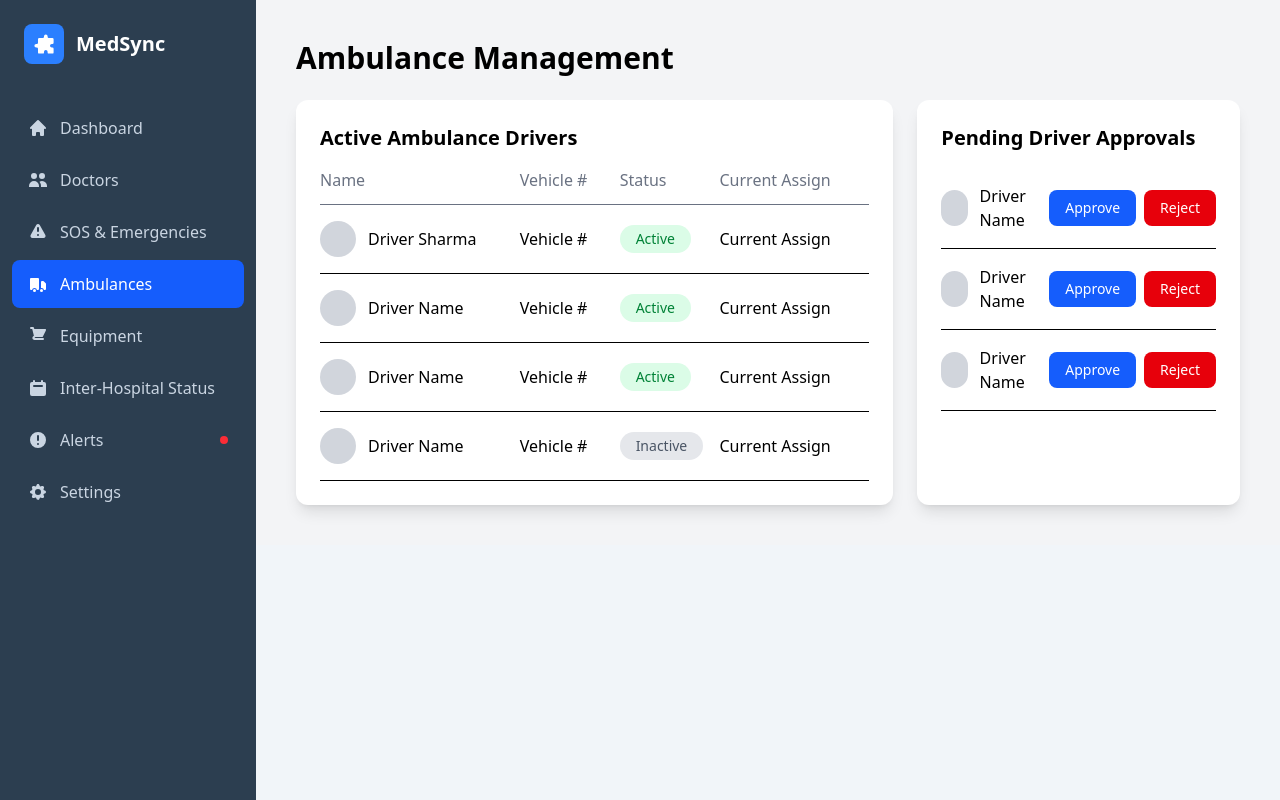
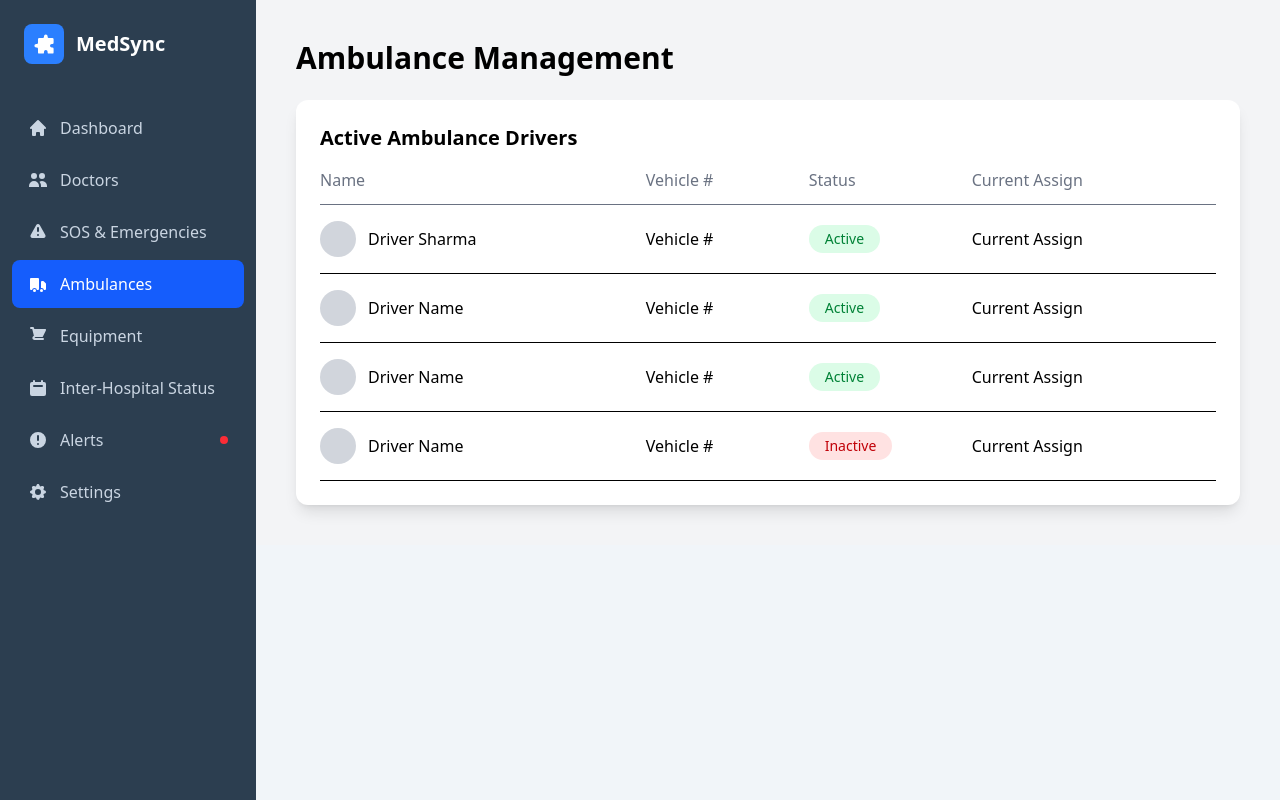
Before and after one commit to Vishnu-p-c/MedSync, a React (Vite) app in the folder frontend/: page /ambulance-dashboard in a window 1280 px wide. Built offline with nearby package versions, Linux system fonts and the light colour scheme.

Commit message:
AMBULANCE DASHBOARD

```diff
--- a/frontend/src/pages/AmbulanceDashboard.jsx
+++ b/frontend/src/pages/AmbulanceDashboard.jsx
@@ -51,6 +51,8 @@ export default function AmbulanceDashboard() {
                   ${
                     d.status === "Active"
                       ? "bg-green-100 text-green-700"
+                      : d.status === "Inactive"
+                      ? "bg-red-100 text-red-700"
                       : "bg-gray-200 text-gray-600"
                   }
                 `}
@@ -63,33 +65,7 @@ export default function AmbulanceDashboard() {
           ))}
         </div>
 
-        {/* RIGHT CARD */}
-        <div className="flex-1 bg-white rounded-xl shadow-lg p-6">
-          <h2 className="text-xl font-semibold mb-4">
-            Pending Driver Approvals
-          </h2>
-
-          {pendingDrivers.map((name, i) => (
-            <div
-              key={i}
-              className="flex items-center justify-between py-4 border-b"
-            >
-              <div className="flex items-center gap-3">
-                <div className="w-9 h-9 rounded-full bg-gray-300"></div>
-                <span>{name}</span>
-              </div>
-
-              <div className="flex gap-2">
-                <button className="bg-blue-600 hover:bg-blue-700 text-white px-4 py-2 rounded-lg text-sm">
-                  Approve
-                </button>
-                <button className="bg-red-600 hover:bg-red-700 text-white px-4 py-2 rounded-lg text-sm">
-                  Reject
-                </button>
-              </div>
-            </div>
-          ))}
-        </div>
+        {/* RIGHT CARD removed as requested */}
       </div>
       </div>
     </DashboardLayout>
```
